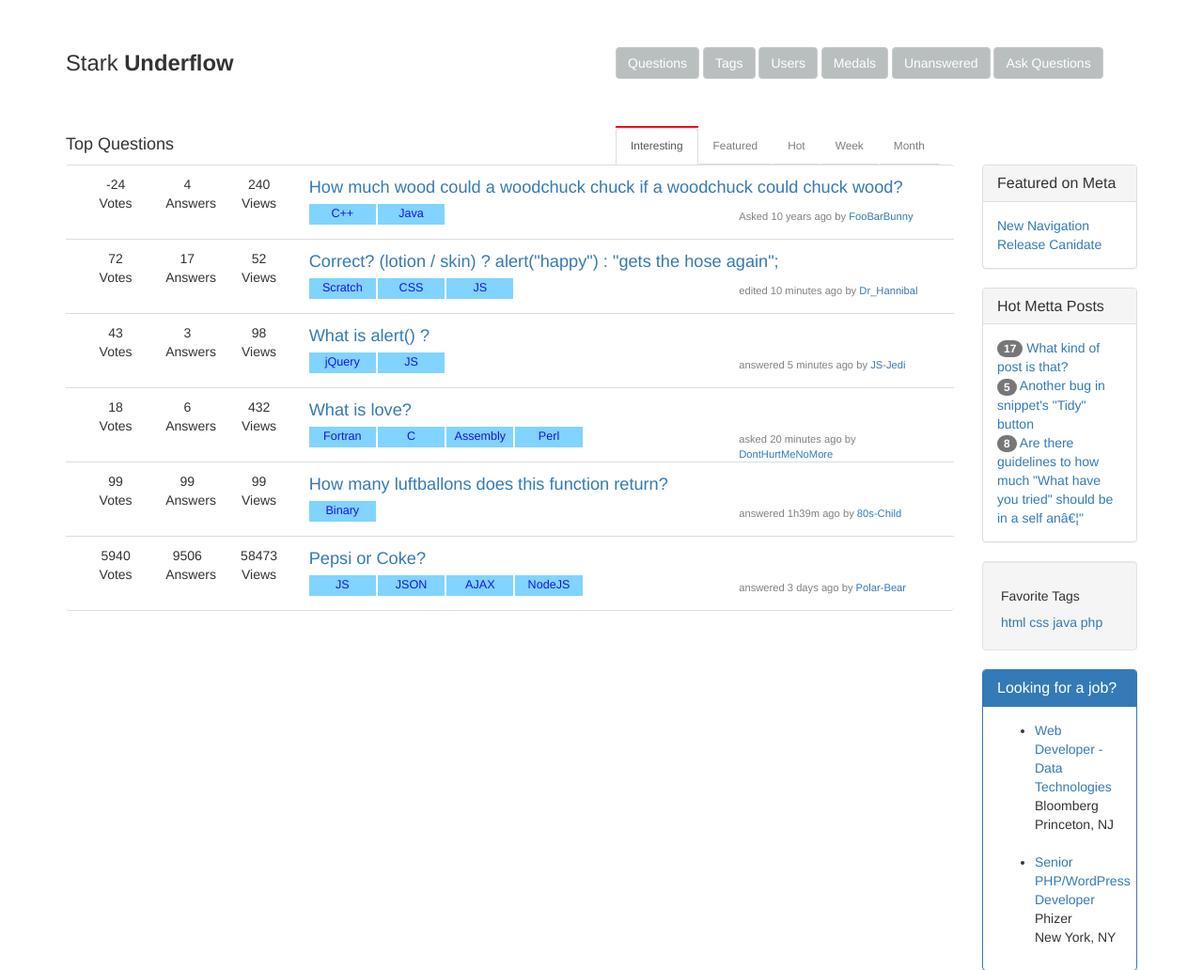
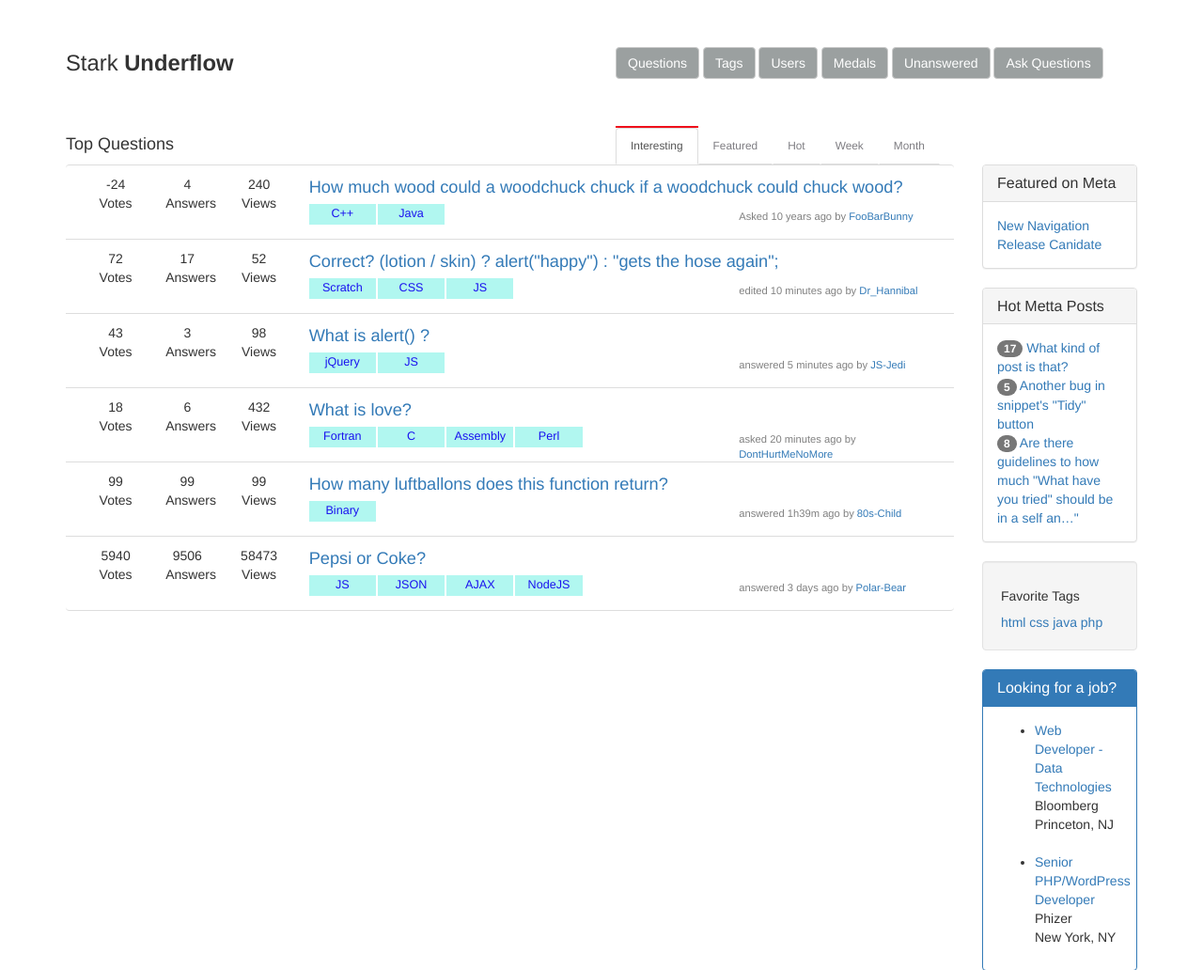
Before and after one commit to alex-B-Ly/so-clone, a PHP site: page / in a window 1280 px wide. Shown: the part 35-1067 px from the top of the page at 94% size. Run offline with PHP 8.4, Linux system fonts and the light colour scheme.

Commit message:
added few finishing touches

```diff
--- a/css/style.css
+++ b/css/style.css
@@ -60,7 +60,7 @@
 }
 
 .button-color{
-  background: #B9BFBF;
+  background: #9BA0A0;
   color: white;
   transition: all .3s;
 }
@@ -111,7 +111,7 @@
 }
 
 .tag{
-  background: #80D4FF;
+  background: #B1F7F0;
   margin-right: 2px;
   margin-top: 5px;
   color: #1A12EF;
--- a/index.html
+++ b/index.html
@@ -3,6 +3,9 @@
 <head>
 
   <title>Stark Underflow</title>
+  <meta charset="UTF-8" />
+
+  <meta name="description" content="Bootstrap reproduction of SO as a lab exercise for RCB" />
 
   <link rel="stylesheet" href="https://maxcdn.bootstrapcdn.com/bootstrap/3.3.5/css/bootstrap.min.css" integrity="sha512-dTfge/zgoMYpP7QbHy4gWMEGsbsdZeCXz7irItjcC3sPUFtf0kuFbDz/ixG7ArTxmDjLXDmezHubeNikyKGVyQ==" crossorigin="anonymous">
 
```
